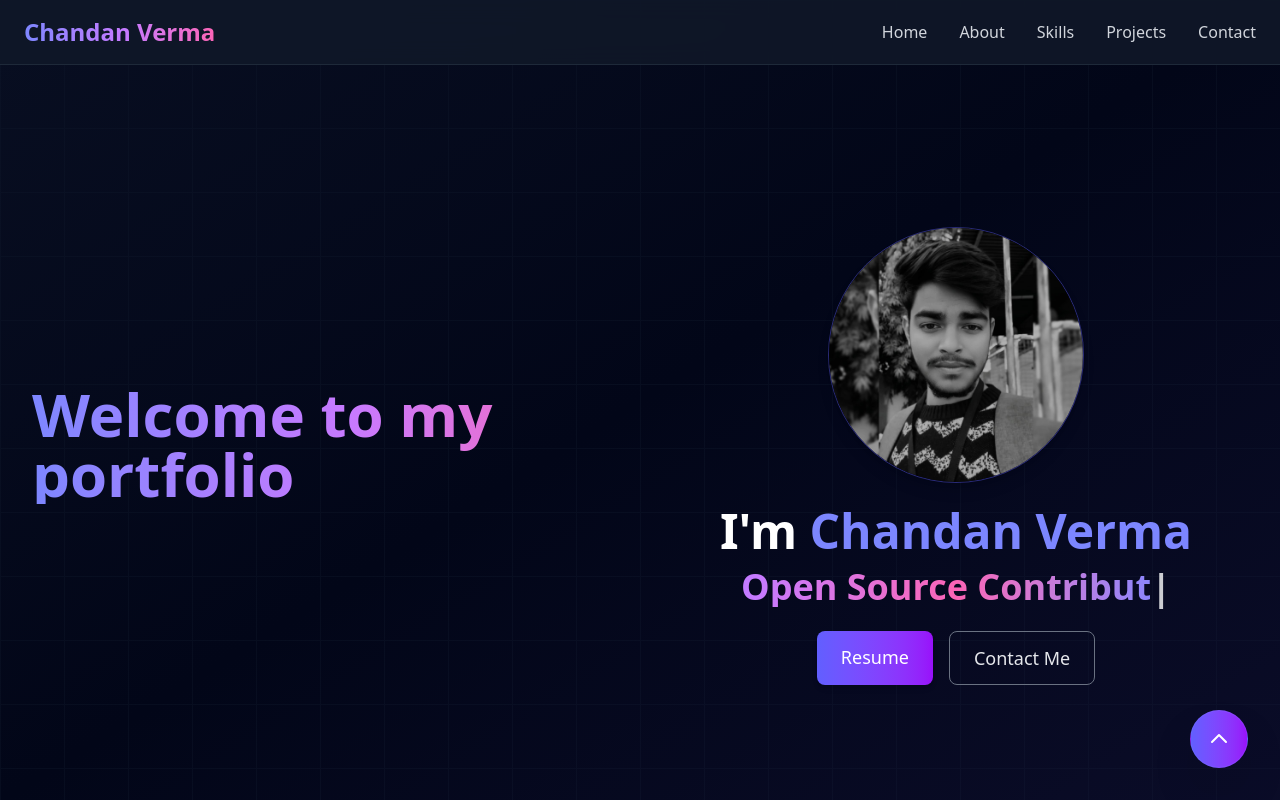
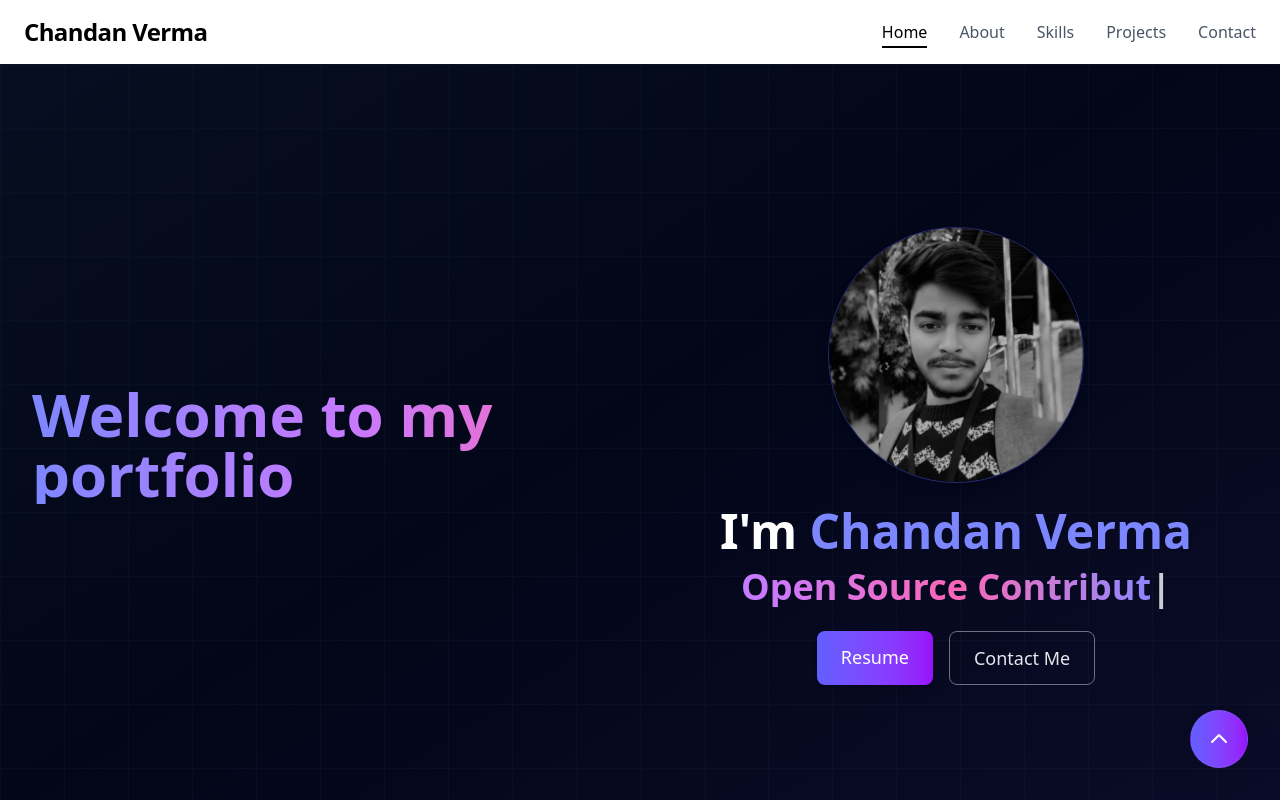
Before and after one commit to chandanXcoder/MyPortfolio, a React (Vite) app: page / in a window 1280 px wide. Shown: the top 800 px of the page. Built offline with nearby package versions, Linux system fonts and the light colour scheme.

Commit message:
Enhance Navbar component with scroll shadow effect and active section detection

```diff
--- a/src/components/Navbar.jsx
+++ b/src/components/Navbar.jsx
@@ -1,9 +1,11 @@
- import React, { useState } from "react";
+import React, { useState, useEffect } from "react";
 import { motion, AnimatePresence } from "framer-motion";
 import { Menu, X } from "lucide-react";
 
 const Navbar = () => {
   const [isOpen, setIsOpen] = useState(false);
+  const [scrolled, setScrolled] = useState(false);
+  const [active, setActive] = useState("#hero");
 
   const navLinks = [
     { name: "Home", href: "#hero" },
@@ -13,60 +15,116 @@ const Navbar = () => {
     { name: "Contact", href: "#contact" },
   ];
 
+  // Scroll shadow effect
+  useEffect(() => {
+    const handleScroll = () => {
+      setScrolled(window.scrollY > 20);
+    };
+    window.addEventListener("scroll", handleScroll);
+    return () => window.removeEventListener("scroll", handleScroll);
+  }, []);
+
+  // Active section detect
+  useEffect(() => {
+    const sections = navLinks.map((l) =>
+      document.querySelector(l.href)
+    );
+
+    const observer = new IntersectionObserver(
+      (entries) => {
+        entries.forEach((entry) => {
+          if (entry.isIntersecting) {
+            setActive(`#${entry.target.id}`);
+          }
+        });
+      },
+      { threshold: 0.6 }
+    );
+
+    sections.forEach((sec) => sec && observer.observe(sec));
+    return () => observer.disconnect();
+  }, []);
+
   return (
-    <nav className="fixed top-0 left-0 w-full z-50 bg-gray-900/90 backdrop-blur-md border-b border-gray-800">
-      <div className="max-w-7xl mx-auto px-4 sm:px-6 py-3 sm:py-4 flex justify-between items-center">
+    <nav
+      className={`fixed top-0 left-0 w-full z-50 bg-white transition-all ${
+        scrolled ? "shadow-md" : ""
+      }`}
+    >
+      <div className="max-w-7xl mx-auto px-4 sm:px-6 py-4 flex justify-between items-center">
+
         {/* Logo */}
         <motion.a
           href="#hero"
           initial={{ opacity: 0, x: -20 }}
           animate={{ opacity: 1, x: 0 }}
-          className="text-xl sm:text-2xl font-extrabold text-transparent bg-clip-text bg-gradient-to-r from-indigo-400 via-purple-400 to-pink-400"
+          className="text-2xl font-extrabold text-black tracking-tight"
         >
           Chandan Verma
         </motion.a>
 
         {/* Desktop Menu */}
-        <div className="hidden md:flex gap-6 lg:gap-8">
+        <div className="hidden md:flex gap-8">
           {navLinks.map((link, index) => (
             <motion.a
               key={index}
               href={link.href}
-              whileHover={{ scale: 1.1 }}
-              className="text-gray-300 hover:text-indigo-400 font-medium transition-colors text-sm lg:text-base"
+              whileHover={{ y: -2 }}
+              onClick={() => setActive(link.href)}
+              className={`relative font-medium transition text-sm lg:text-base
+                ${
+                  active === link.href
+                    ? "text-black"
+                    : "text-gray-600 hover:text-black"
+                }`}
             >
               {link.name}
+
+              {/* Active underline */}
+              {active === link.href && (
+                <motion.span
+                  layoutId="underline"
+                  className="absolute left-0 -bottom-1 h-[2px] w-full bg-black"
+                />
+              )}
             </motion.a>
           ))}
         </div>
 
-        {/* Mobile Menu Button */}
+        {/* Mobile Button */}
         <button
           onClick={() => setIsOpen(!isOpen)}
-          className="md:hidden text-gray-300 hover:text-white transition p-2 -mr-2"
-          aria-label="Toggle mobile menu"
+          className="md:hidden text-black p-2"
         >
           {isOpen ? <X size={24} /> : <Menu size={24} />}
         </button>
       </div>
 
-      {/* Mobile Dropdown */}
+      {/* Mobile Menu */}
       <AnimatePresence>
         {isOpen && (
           <motion.div
-            initial={{ opacity: 0, y: -20 }}
+            initial={{ opacity: 0, y: -10 }}
             animate={{ opacity: 1, y: 0 }}
-            exit={{ opacity: 0, y: -20 }}
-            transition={{ duration: 0.3 }}
-            className="md:hidden bg-gray-900/95 backdrop-blur-md border-t border-gray-800"
+            exit={{ opacity: 0, y: -10 }}
+            transition={{ duration: 0.25 }}
+            className="md:hidden bg-white border-t border-black/10"
           >
-            <div className="flex flex-col items-center gap-4 py-4 px-4">
+            <div className="flex flex-col items-center py-4 gap-3">
               {navLinks.map((link, index) => (
                 <a
                   key={index}
                   href={link.href}
-                  onClick={() => setIsOpen(false)}
-                  className="text-gray-300 hover:text-indigo-400 font-medium transition-colors text-base py-2 px-4 w-full text-center rounded-lg hover:bg-gray-800/50"
+                  onClick={() => {
+                    setIsOpen(false);
+                    setActive(link.href);
+                  }}
+                  className={`w-full text-center py-2 font-medium transition
+                    ${
+                      active === link.href
+                        ? "text-black bg-gray-100"
+                        : "text-gray-600 hover:text-black hover:bg-gray-100"
+                    }`}
                 >
                   {link.name}
                 </a>
```
